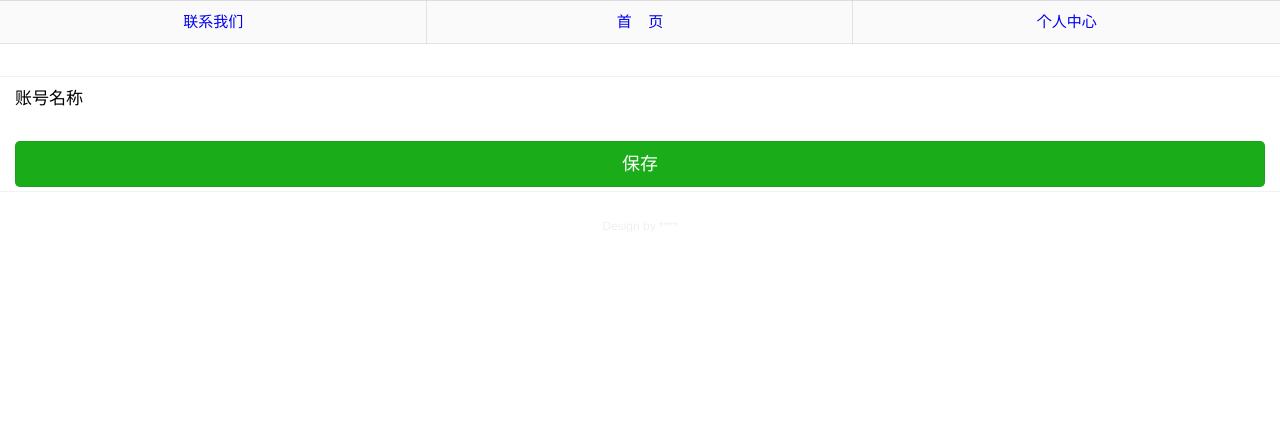
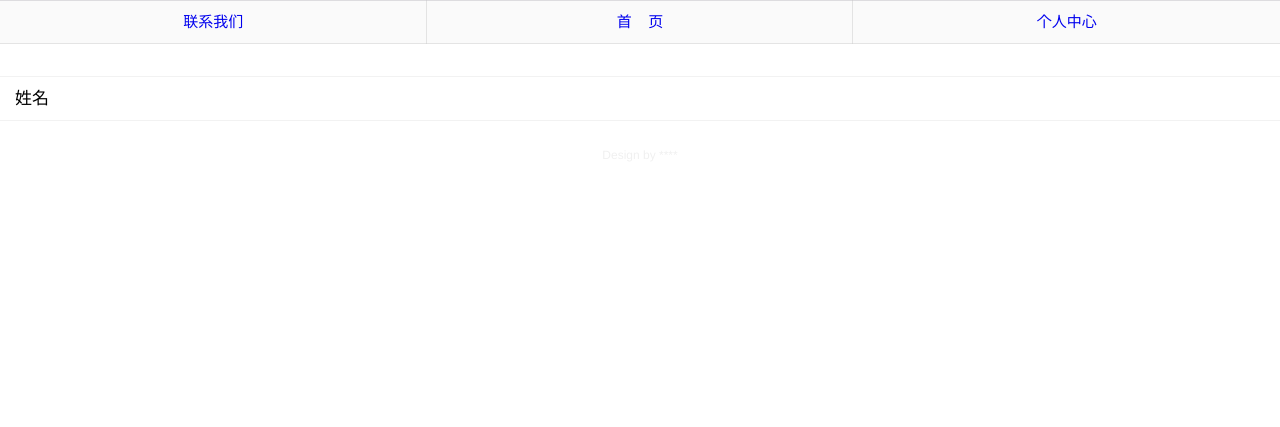
Before and after one commit to weber1991/CommunityService, a Django app: template templates/Reception/_mydata.html in a window 1280 px wide. Shown: the top 427 px of the page. Run offline with Django 3.2, Linux system fonts and the light colour scheme; the template is opened without the code that fills it, so the values that code supplies are empty; some libraries are stand-ins or nearby versions.

Commit message:
修改““昵称”为“姓名”

```diff
--- a/templates/Reception/_mydata.html
+++ b/templates/Reception/_mydata.html
@@ -8,15 +8,16 @@
     <form id="form_mydata" action="{% url 'Reception:mydata' %}" method="POST">{% csrf_token %}
 <div class="weui-cells weui-cells_form">
   <div class="weui-cell">
-    <div class="weui-cell__hd"><label class="weui-label">账号名称</label></div>
+    <div class="weui-cell__hd"><label class="weui-label">姓名</label></div>
     <div class="weui-cell__bd">
 {#      <input class="weui-input" type="number" pattern="[0-9]*" placeholder="请输入身份证号码">#}
-        <input name="met_name" class="weui-input" type="text" placeholder="{{ wechatuser.name }}">
+        <input name="met_name" readonly="readonly" class="weui-input" type="text" placeholder="{{ wechatuser.name }}">
+
     </div>
   </div>
-    <div class="weui-btn-area">
-      <a class="weui-btn weui-btn_primary" href="javascript:" id="login" onclick="tosubmit()">保存</a>
-    </div>
+{#    <div class="weui-btn-area">#}
+{#      <a class="weui-btn weui-btn_primary" href="javascript:" id="login" onclick="tosubmit()">保存</a>#}
+{#    </div>#}
 </div>
     </form>
 
--- a/templates/Reception/_register.html
+++ b/templates/Reception/_register.html
@@ -8,10 +8,10 @@
     <form id='form_register' action="{% url 'Reception:register' %}" method="POST">{% csrf_token %}
 <div class="weui-cells weui-cells_form">
   <div class="weui-cell">
-    <div class="weui-cell__hd"><label class="weui-label">昵称</label></div>
+    <div class="weui-cell__hd"><label class="weui-label">姓名</label></div>
     <div class="weui-cell__bd">
 {#      <input class="weui-input" type="number" pattern="[0-9]*" placeholder="请输入身份证号码">#}
-        <input name="met_name" class="weui-input" type="text" placeholder="请输入昵称.....">
+        <input name="met_name" class="weui-input" type="text" placeholder="请输入真实姓名.....">
     </div>
   </div>
 
```
